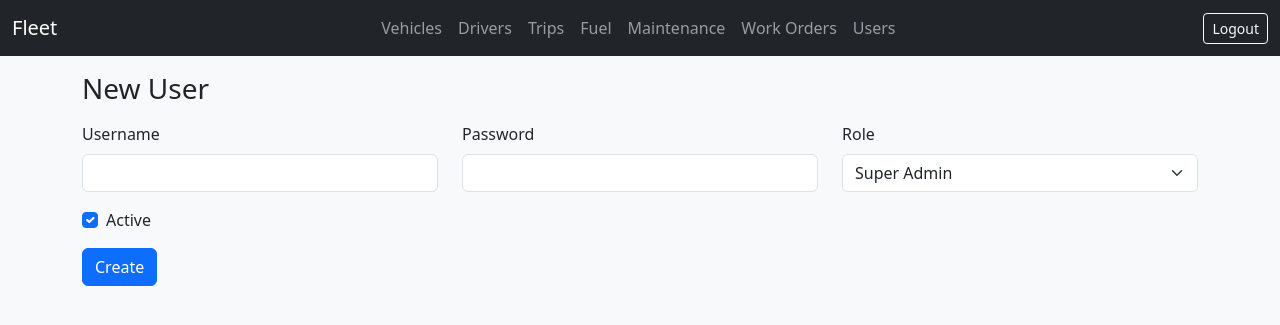
After one commit to Bilalkhawaja001/fleet-management, a Flask app: page /users/new in a window 1280 px wide. The commit adds this page. Shown: the top 325 px of the page. Run offline with Flask 3, Linux system fonts and the light colour scheme; a user stored in the database is signed in; tables that the repository leaves empty hold one stand-in row (values such as "Sample post").

Commit message:
super admin users management ui

```diff
--- a/app/__init__.py
+++ b/app/__init__.py
@@ -26,6 +26,7 @@ def create_app(config_object=Config):
     from .blueprints.trips.routes import bp as trips_bp
     from .blueprints.fuel.routes import bp as fuel_bp
     from .blueprints.maintenance.routes import bp as maintenance_bp
+    from .blueprints.users.routes import bp as users_bp
 
     app.register_blueprint(auth_bp)
     app.register_blueprint(fleet_bp)
@@ -33,5 +34,6 @@ def create_app(config_object=Config):
     app.register_blueprint(trips_bp)
     app.register_blueprint(fuel_bp)
     app.register_blueprint(maintenance_bp)
+    app.register_blueprint(users_bp)
 
     return app
--- /dev/null
+++ b/app/blueprints/users/forms.py
@@ -0,0 +1,21 @@
+from flask_wtf import FlaskForm
+from wtforms import StringField, PasswordField, BooleanField, SelectField, SubmitField
+from wtforms.validators import DataRequired, Optional
+
+from ...models import Role
+
+
+class UserCreateForm(FlaskForm):
+    username = StringField("Username", validators=[DataRequired()])
+    password = PasswordField("Password", validators=[DataRequired()])
+    role = SelectField("Role", choices=[(r.value, r.name.replace("_", " ").title()) for r in Role], validators=[DataRequired()])
+    is_active = BooleanField("Active", default=True)
+    submit = SubmitField("Create")
+
+
+class UserEditForm(FlaskForm):
+    username = StringField("Username", validators=[DataRequired()])
+    password = PasswordField("New Password (optional)", validators=[Optional()])
+    role = SelectField("Role", choices=[(r.value, r.name.replace("_", " ").title()) for r in Role], validators=[DataRequired()])
+    is_active = BooleanField("Active", default=True)
+    submit = SubmitField("Save")
--- /dev/null
+++ b/app/blueprints/users/routes.py
@@ -0,0 +1,59 @@
+from flask import Blueprint, render_template, redirect, url_for, flash
+from flask_login import login_required
+
+from ...extensions import db
+from ...models import User, Role
+from ...rbac import role_required
+from .forms import UserCreateForm, UserEditForm
+
+bp = Blueprint("users", __name__, url_prefix="/users")
+
+
+@bp.get("/")
+@login_required
+@role_required(Role.SUPER_ADMIN)
+def user_list():
+    users = User.query.order_by(User.id.desc()).all()
+    return render_template("users/users_list.html", users=users)
+
+
+@bp.route("/new", methods=["GET", "POST"])
+@login_required
+@role_required(Role.SUPER_ADMIN)
+def user_create():
+    form = UserCreateForm()
+    if form.validate_on_submit():
+        if User.query.filter_by(username=form.username.data.strip()).first():
+            flash("Username already exists", "warning")
+        else:
+            u = User(username=form.username.data.strip(), role=Role(form.role.data), is_active=form.is_active.data)
+            u.set_password(form.password.data)
+            db.session.add(u)
+            db.session.commit()
+            flash("User created", "success")
+            return redirect(url_for("users.user_list"))
+
+    return render_template("users/user_form.html", form=form, title="New User")
+
+
+@bp.route("/<int:user_id>/edit", methods=["GET", "POST"])
+@login_required
+@role_required(Role.SUPER_ADMIN)
+def user_edit(user_id: int):
+    u = db.session.get(User, user_id)
+    if not u:
+        flash("User not found", "warning")
+        return redirect(url_for("users.user_list"))
+
+    form = UserEditForm(obj=u)
+    if form.validate_on_submit():
+        u.username = form.username.data.strip()
+        u.role = Role(form.role.data)
+        u.is_active = form.is_active.data
+        if form.password.data:
+            u.set_password(form.password.data)
+        db.session.commit()
+        flash("User updated", "success")
+        return redirect(url_for("users.user_list"))
+
+    return render_template("users/user_form.html", form=form, title=f"Edit User #{u.id}")
--- a/app/templates/base.html
+++ b/app/templates/base.html
@@ -17,6 +17,9 @@
       <a class="nav-link" href="/fuel/">Fuel</a>
       <a class="nav-link" href="/maintenance/schedules">Maintenance</a>
       <a class="nav-link" href="/maintenance/work-orders">Work Orders</a>
+      {% if current_user.is_authenticated and current_user.role.value == 'super_admin' %}
+        <a class="nav-link" href="/users/">Users</a>
+      {% endif %}
     </div>
     <div class="d-flex">
       {% if current_user.is_authenticated %}
--- /dev/null
+++ b/app/templates/users/user_form.html
@@ -0,0 +1,26 @@
+{% extends 'base.html' %}
+{% block content %}
+<h3 class="mb-3">{{ title }}</h3>
+<form method="post">
+  {{ form.hidden_tag() }}
+  <div class="row">
+    <div class="col-md-4 mb-3">
+      {{ form.username.label(class_='form-label') }}
+      {{ form.username(class_='form-control') }}
+    </div>
+    <div class="col-md-4 mb-3">
+      {{ form.password.label(class_='form-label') }}
+      {{ form.password(class_='form-control') }}
+    </div>
+    <div class="col-md-4 mb-3">
+      {{ form.role.label(class_='form-label') }}
+      {{ form.role(class_='form-select') }}
+    </div>
+  </div>
+  <div class="form-check mb-3">
+    {{ form.is_active(class_='form-check-input') }}
+    {{ form.is_active.label(class_='form-check-label') }}
+  </div>
+  {{ form.submit(class_='btn btn-primary') }}
+</form>
+{% endblock %}
```
Also changed, not shown: app/templates/users/users_list.html (added, +25 -0 lines).
